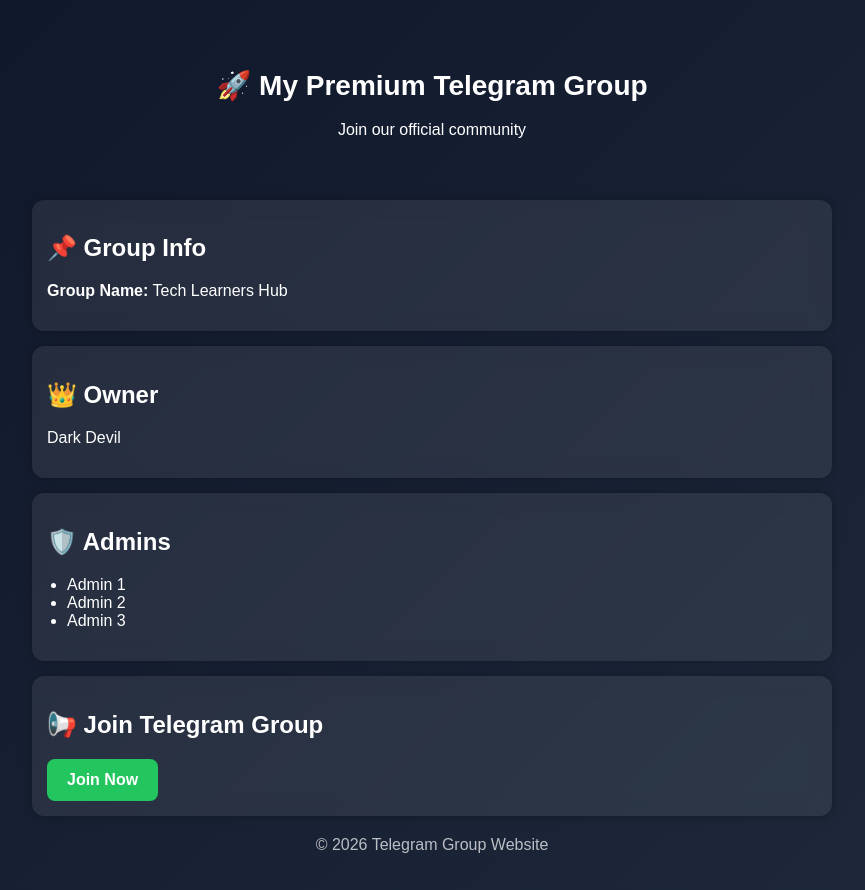
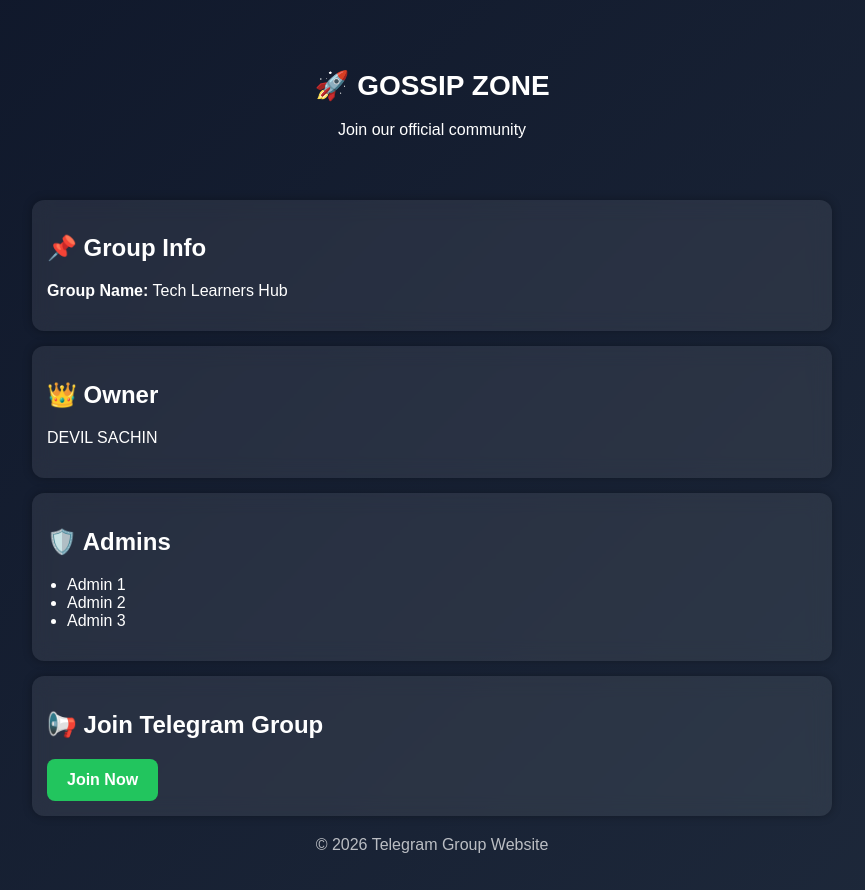
Before and after one commit to daredevil221509-hue/telegram-group-site, a plain HTML site: page index.html in a window 1280 px wide. Shown: the whole page, without its empty margins (208-1073 px from the left). Drawn offline with Linux system fonts and the light colour scheme.

Commit message:
website updated

```diff
--- a/index.html
+++ b/index.html
@@ -12,7 +12,7 @@
   <div class="container">
 
     <header>
-      <h1>🚀 My Premium Telegram Group</h1>
+      <h1>🚀 GOSSIP ZONE</h1>
       <p>Join our official community</p>
     </header>
 
@@ -23,7 +23,7 @@
 
     <section class="card">
       <h2>👑 Owner</h2>
-      <p>Dark Devil</p>
+      <p>DEVIL SACHIN</p>
     </section>
 
     <section class="card">
```
